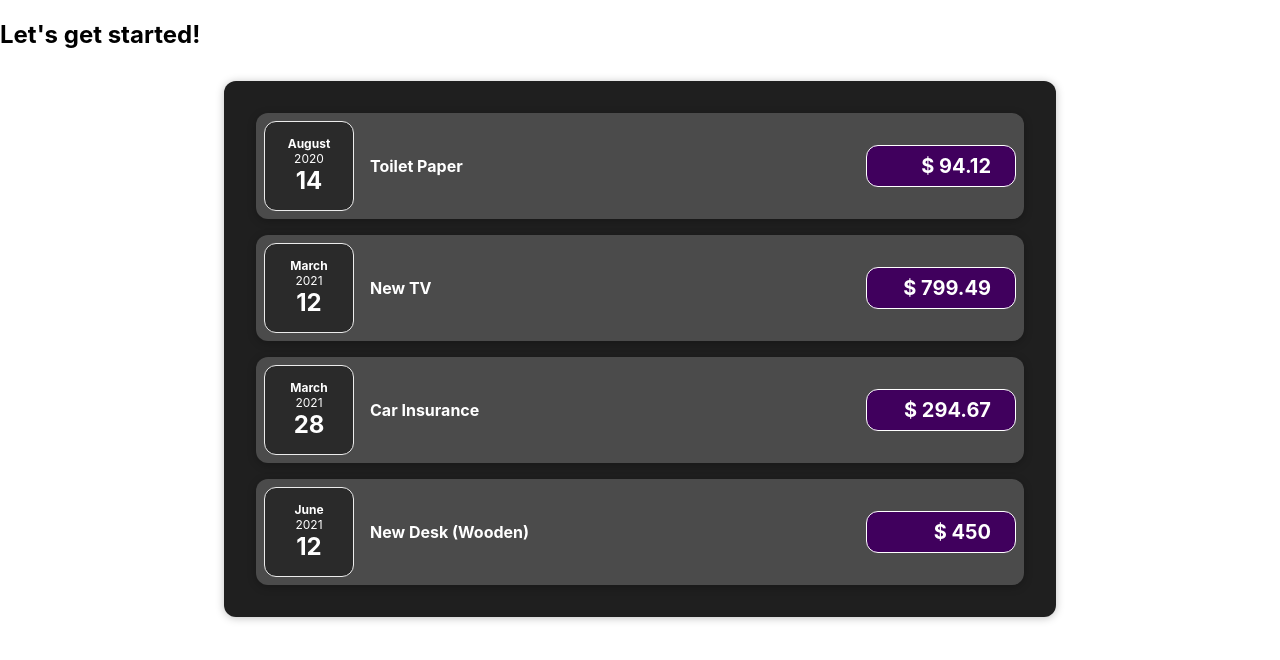
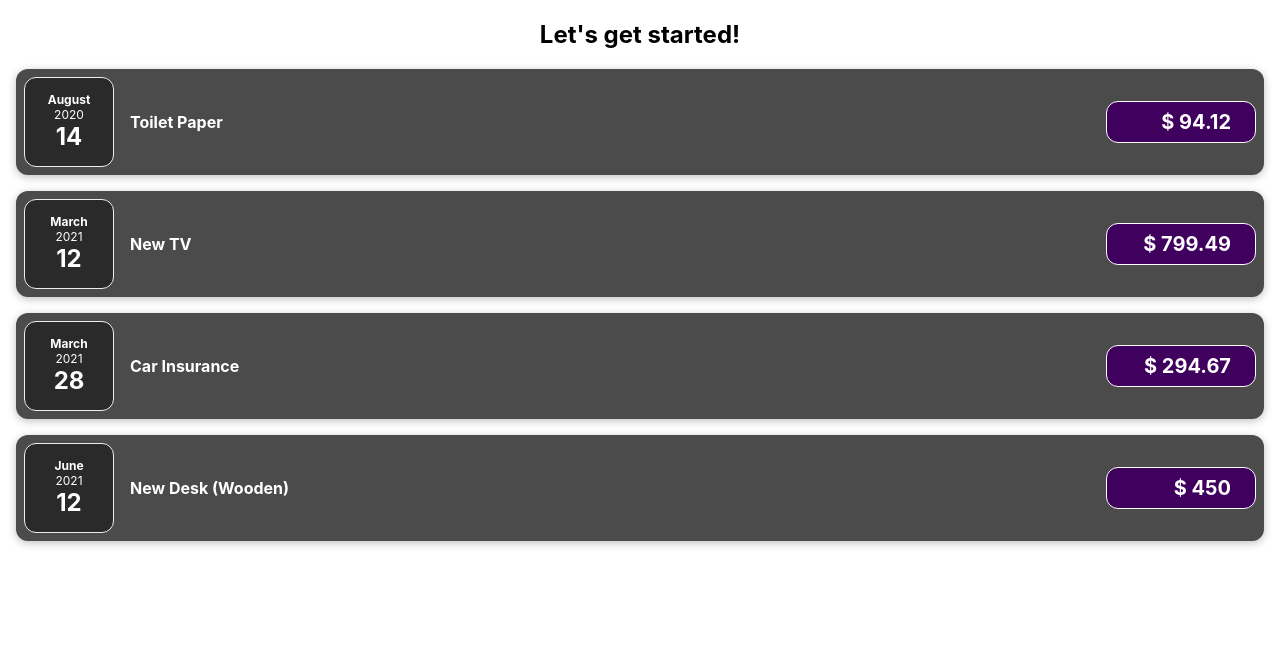
Before and after one commit to pedrofonsecapadilha/Udemy, a React (Create React App) app in the folder React-TheCompleteGuide/1-project/: page / in a window 1280 px wide. Shown: the top 660 px of the page. Built offline with nearby package versions, Linux system fonts and the light colour scheme.

Commit message:
conclusion Seção2

```diff
--- a/React-TheCompleteGuide/1-project/src/App.css
+++ b/React-TheCompleteGuide/1-project/src/App.css
@@ -36,3 +36,7 @@
     transform: rotate(360deg);
   }
 }
+
+.center {
+  text-align: center;
+}
--- a/React-TheCompleteGuide/1-project/src/App.js
+++ b/React-TheCompleteGuide/1-project/src/App.js
@@ -1,10 +1,10 @@
 import './App.css';
 // import logo from './logo.svg';
 // import ExpenseItem from './components/ExpenseItem';
-import Expenses from './components/Expenses';
+import Expenses from './components/Expenses/Expenses';
 
+// const App = () => {} - TAMBÉM PODE-SE CHAMAR UMA FUNÇÃO DESSA FORMA, É UMA QUESTÃO DE ESCOLHA.
 function App() {
-
   const expenses = [
     {
       id: 'e1',
@@ -34,7 +34,7 @@ function App() {
 
   return (
     <div>
-      <h2>Let's get started!</h2>
+      <h2 className="center">Let's get started!</h2>
       <Expenses
         items={expenses}
       ></Expenses>
--- a/React-TheCompleteGuide/1-project/src/components/ExpenseDate.js
+++ b/React-TheCompleteGuide/1-project/src/components/Expenses/ExpenseDate.js
@@ -13,7 +13,6 @@ function ExpenseDate(props) {
       <div className="expense-date__day">{day}</div>
     </div>
   );
-
 }
 
 export default ExpenseDate;
--- a/React-TheCompleteGuide/1-project/src/components/ExpenseItem.js
+++ b/React-TheCompleteGuide/1-project/src/components/Expenses/ExpenseItem.js
@@ -1,8 +1,8 @@
 import './ExpenseItem.css';
 import ExpenseDate from './ExpenseDate';
+import Card from '../UI/Card';
 
 function ExpenseItem(props) {
-
   return (
     <div className='expense-item'>
       <ExpenseDate date={props.date}/>
@@ -10,7 +10,6 @@ function ExpenseItem(props) {
       <div className='expense-item__price'>$ {props.amount}</div>
     </div>
   );
-
 }
 
 export default ExpenseItem;
--- a/React-TheCompleteGuide/1-project/src/components/Expenses.js
+++ b/React-TheCompleteGuide/1-project/src/components/Expenses/Expenses.js
@@ -1,10 +1,10 @@
 import './Expenses.css';
 import ExpenseItem from './ExpenseItem';
+import Card from '../UI/Card';
 
 function Expenses(props) {
-
   return (
-    <div className="expenses">
+    <Card className="expenses">
       <ExpenseItem
         title={props.items[0].title}
         amount={props.items[0].amount}
@@ -25,9 +25,8 @@ function Expenses(props) {
         amount={props.items[3].amount}
         date={props.items[3].date}
       ></ExpenseItem>
-    </div>
+    </Card>
   );
-
 }
 
 export default Expenses;
--- /dev/null
+++ b/React-TheCompleteGuide/1-project/src/components/UI/Card.css
@@ -0,0 +1,7 @@
+.card {
+  border-radius: 12px;
+  box-shadow: 0 1px 8px rgba(0, 0, 0, 0.25);
+
+  /* border-radius: 12px;
+  box-shadow: 0 2px 8px rgba(0, 0, 0, 0.25); */
+}
--- /dev/null
+++ b/React-TheCompleteGuide/1-project/src/components/UI/Card.js
@@ -0,0 +1,8 @@
+import './Card.css';
+
+function Card(props) {
+  const classes = 'card' + props.className;
+  return <div className={classes}>{props.children}</div>;
+}
+
+export default Card;
```
Also changed, not shown: React-TheCompleteGuide/1-project/src/components/Expenses/ExpenseDate.css (renamed from React-TheCompleteGuide/1-project/src/components/ExpenseDate.css), React-TheCompleteGuide/1-project/src/components/Expenses/ExpenseItem.css (renamed from React-TheCompleteGuide/1-project/src/components/ExpenseItem.css), React-TheCompleteGuide/1-project/src/components/Expenses/Expenses.css (renamed from React-TheCompleteGuide/1-project/src/components/Expenses.css).
